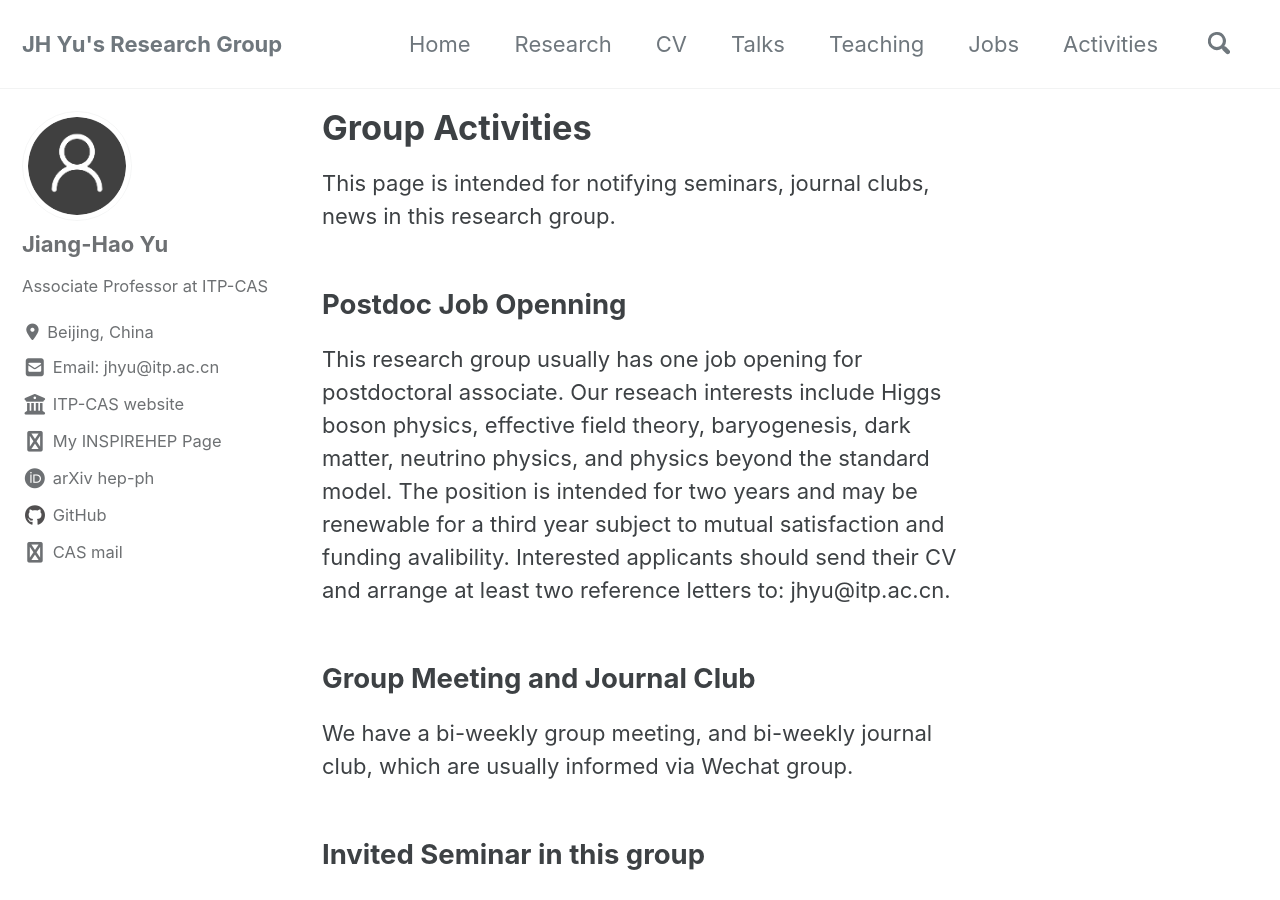
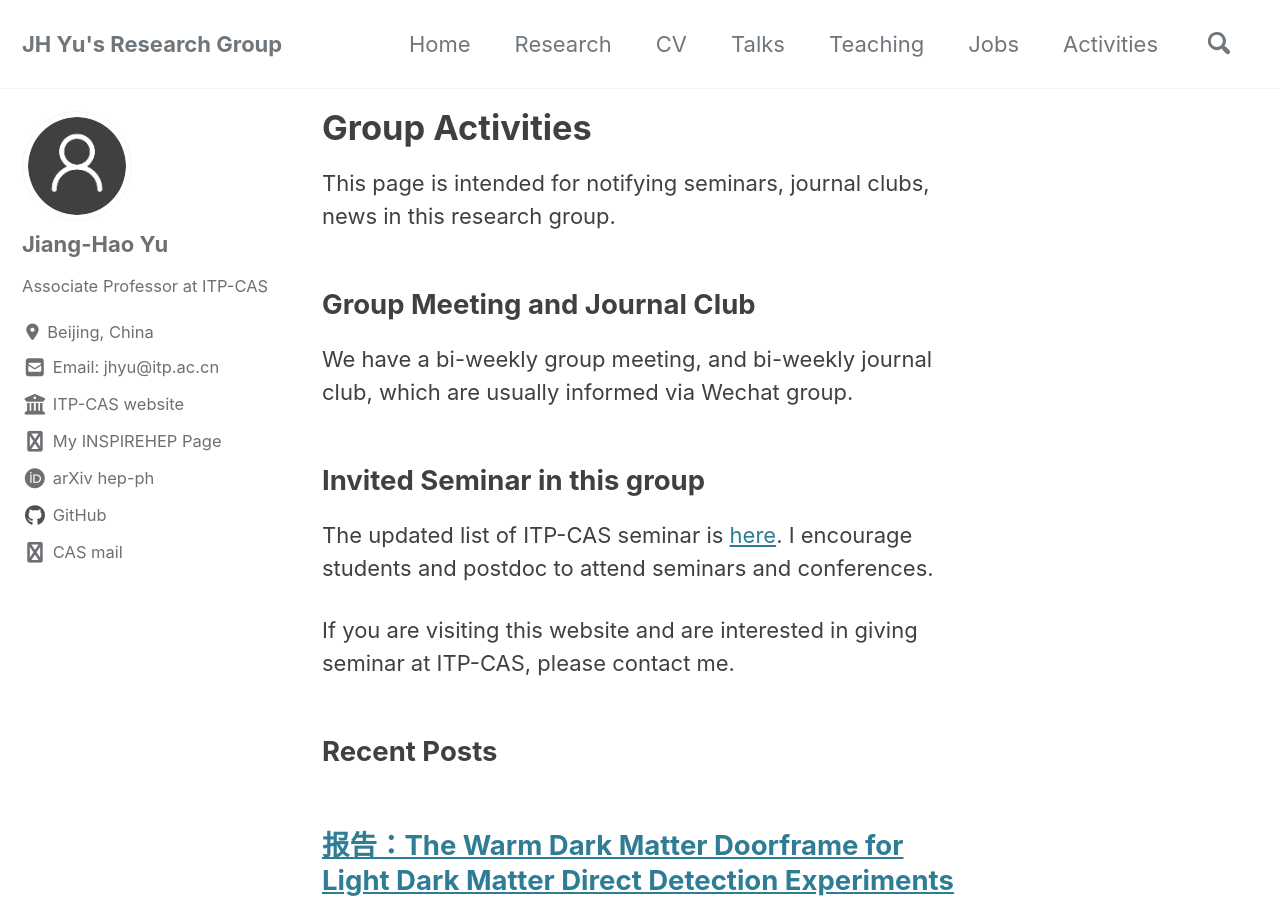
Before and after one commit to jhyu-itp/jhyu-itp.github.io, a Jekyll site: the page built from _pages/blog.md, in a window 1280 px wide and 900 px high. Built offline with Jekyll 4.4.1, drawn with Linux system fonts in a browser that asks for light colours; cached includes are drawn as plain includes; nearby versions of some CDN libraries; a style sheet for code colours, icons or effects is not loaded.

Commit message:
Update blog.md

```diff
--- a/_pages/blog.md
+++ b/_pages/blog.md
@@ -8,10 +8,6 @@ layout: recent-posts
 This page is intended for notifying seminars, journal clubs, news in this research group.
 
 
-## Postdoc Job Openning
-
-This research group usually has one job opening for postdoctoral associate. Our reseach interests include Higgs boson physics, effective field theory, baryogenesis, dark matter, neutrino physics, and physics beyond the standard model. The position is intended for two years and may be renewable for a third year subject to mutual satisfaction and funding avalibility. Interested applicants should send their CV and arrange at least two reference letters to: jhyu@itp.ac.cn.
-
 ## Group Meeting and Journal Club
 
 We have a bi-weekly group meeting, and bi-weekly journal club, which are usually informed via Wechat group.
```
